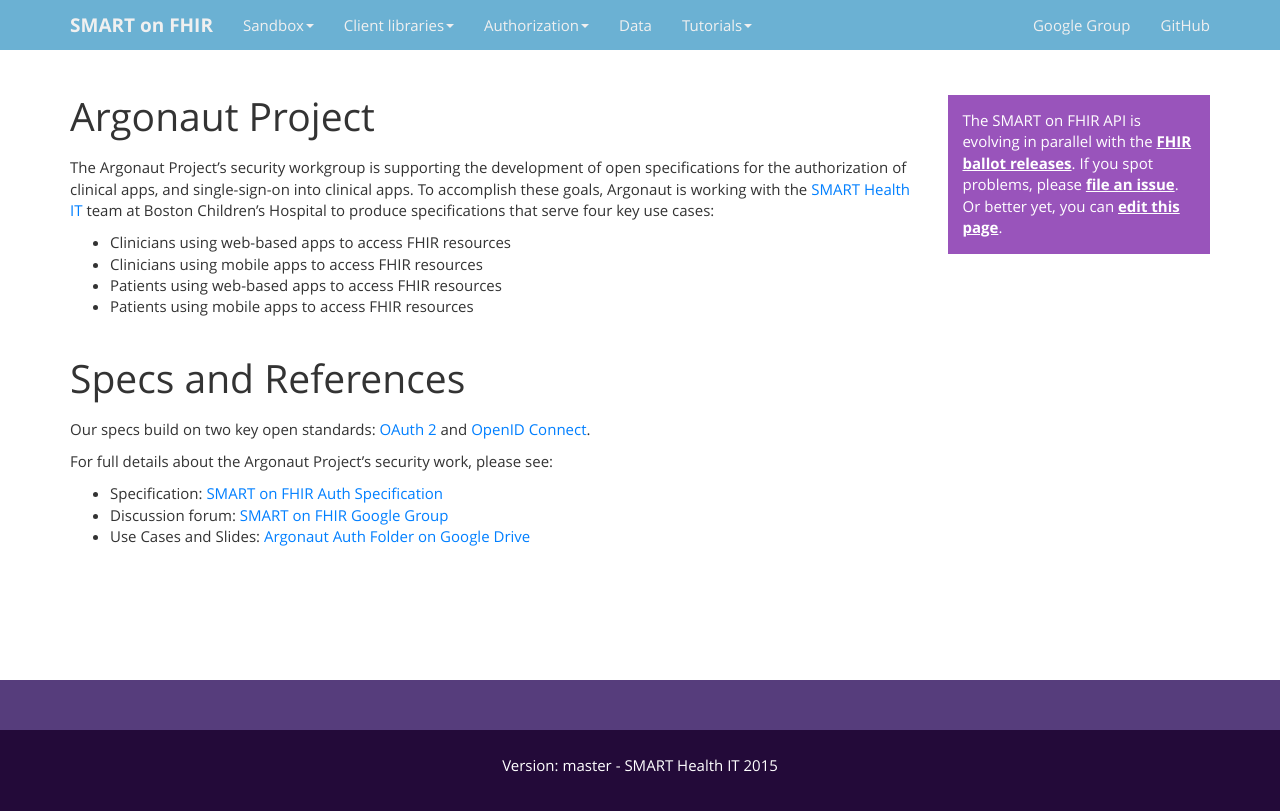
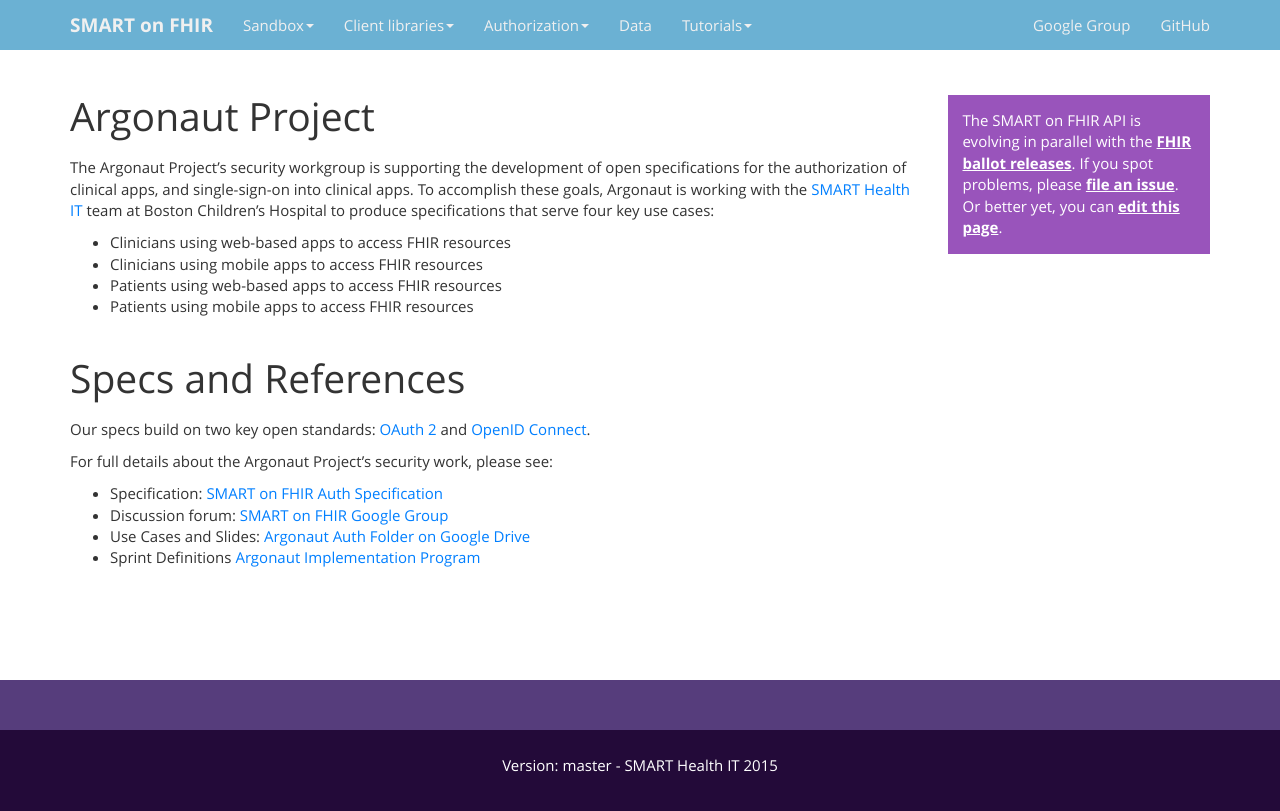
Before and after one commit to smart-on-fhir/smart-on-fhir.github.io, a Jekyll site: the page built from argonaut/index.md, in a window 1280 px wide. Shown: the top 811 px of the page. Built offline with Jekyll 4.4.1, drawn with Linux system fonts in a browser that asks for light colours; Markdown is read by kramdown in place of the engine named in the settings.

Commit message:
added implementation program

```diff
--- a/argonaut/index.md
+++ b/argonaut/index.md
@@ -27,3 +27,4 @@
  * Specification: [SMART on FHIR Auth Specification](http://fhir-docs.smarthealthit.org/argonaut-dev/authorization)
  * Discussion forum: [SMART on FHIR Google Group](https://groups.google.com/forum/#!forum/smart-on-fhir)
  * Use Cases and Slides: [Argonaut Auth Folder on Google Drive](https://drive.google.com/folderview?id=0BzDLBlJ9IyUCZ0lOY3dPTWE0TDA&usp=sharing)
+ * Sprint Definitions [Argonaut Implementation Program](https://github.com/argonautproject/implementation-program/wiki)
```
